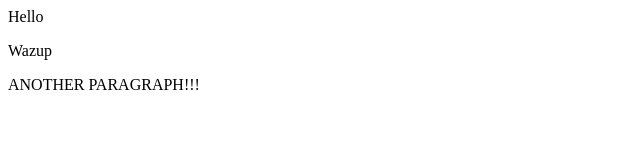
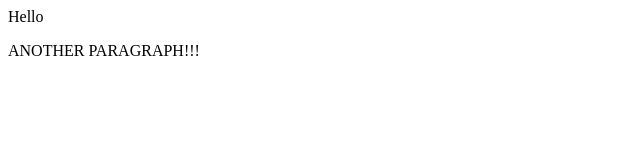
Before and after one commit to JustinMerkel/getTest, a plain HTML site: page index.html in a window 1280 px wide. Shown: the whole page, without its empty margins (0-640 px from the left). Drawn offline with Linux system fonts and the light colour scheme.

Commit message:
;dajf;sdlkj

```diff
--- a/index.html
+++ b/index.html
@@ -10,7 +10,6 @@
 <body lang="en-US" dir="ltr" style="background: transparent">
 
 <p>Hello</p>
-<p>Wazup</p>
 
 <p>ANOTHER PARAGRAPH!!!</p>
 </body>
```
